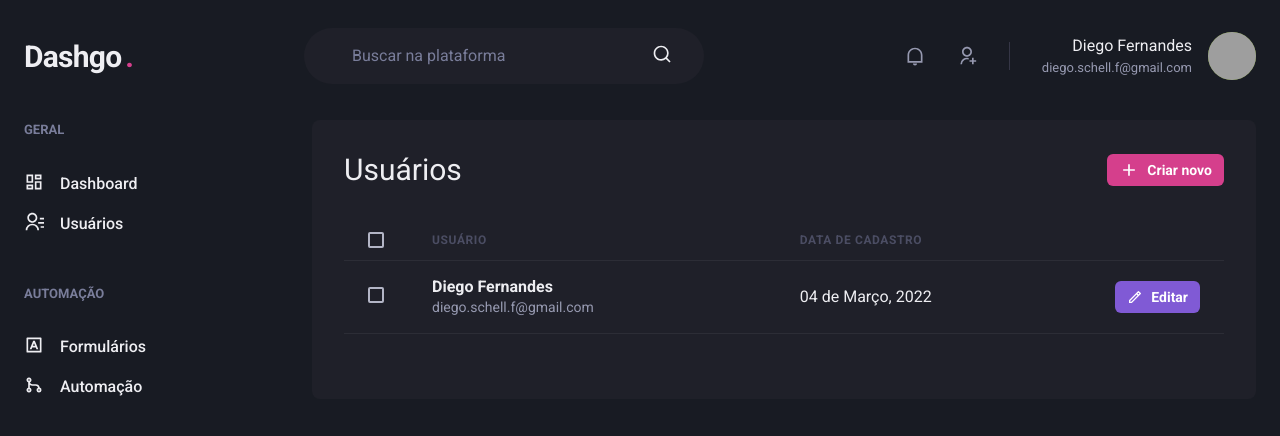
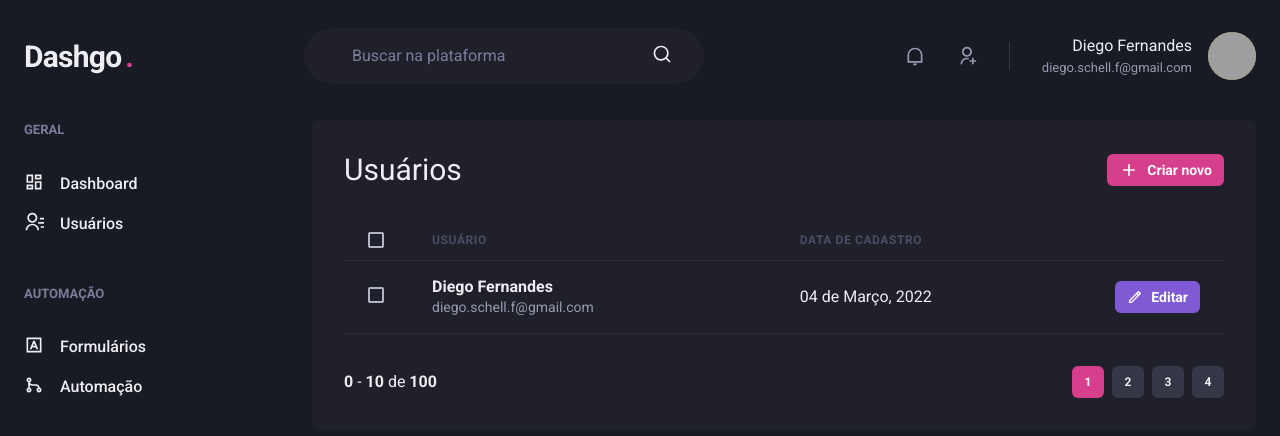
Before and after one commit to carolribeiro2112/dashgo, a Next.js app: page /users in a window 1280 px wide. Shown: the top 436 px of the page. Built offline with nearby package versions, Linux system fonts and the light colour scheme; grey boxes are pictures that could not be loaded.

Commit message:
pagination component styles

```diff
--- /dev/null
+++ b/src/components/Pagination.tsx
@@ -0,0 +1,62 @@
+import { Box, Button, HStack } from "@chakra-ui/react";
+
+export function Pagination() {
+  return (
+    <HStack spacing="6" mt="8" justify="space-between" align="center">
+      <Box>
+        <strong>0</strong> - <strong>10</strong> de <strong>100</strong>
+      </Box>
+      <HStack spacing="2">
+        <Button
+          size="sm"
+          fontSize="xs"
+          width="4"
+          colorScheme="pink"
+          disabled
+          _disabled={{
+            bg: "pink.500",
+            cursor: "default",
+          }}
+        >
+          1
+        </Button>
+
+        <Button
+          size="sm"
+          fontSize="xs"
+          width="4"
+          bg="gray.700"
+          _hover={{
+            bg: "gray.500",
+          }}
+        >
+          2
+        </Button>
+
+        <Button
+          size="sm"
+          fontSize="xs"
+          width="4"
+          bg="gray.700"
+          _hover={{
+            bg: "gray.500",
+          }}
+        >
+          3
+        </Button>
+
+        <Button
+          size="sm"
+          fontSize="xs"
+          width="4"
+          bg="gray.700"
+          _hover={{
+            bg: "gray.500",
+          }}
+        >
+          4
+        </Button>
+      </HStack>
+    </HStack>
+  );
+}
--- a/src/pages/users/index.tsx
+++ b/src/pages/users/index.tsx
@@ -15,6 +15,7 @@
 } from "@chakra-ui/react";
 import { RiAddLine, RiPencilLine } from "react-icons/ri";
 import { Header } from "../../components/Header";
+import { Pagination } from "../../components/Pagination";
 import Sidebar from "../../components/Sidebar";
 
 export default function UserList() {
@@ -81,6 +82,8 @@
               </Tr>
             </Tbody>
           </Table>
+
+          <Pagination/>
         </Box>
       </Flex>
     </Box>
```
